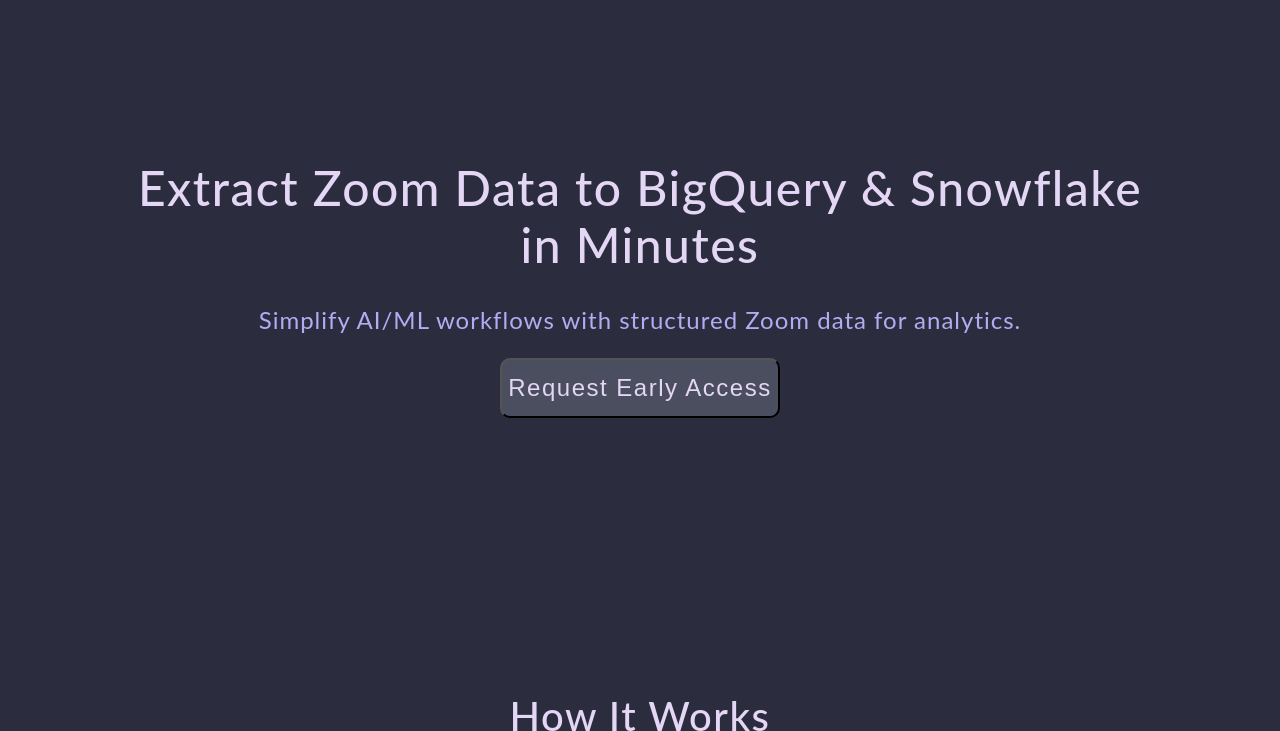
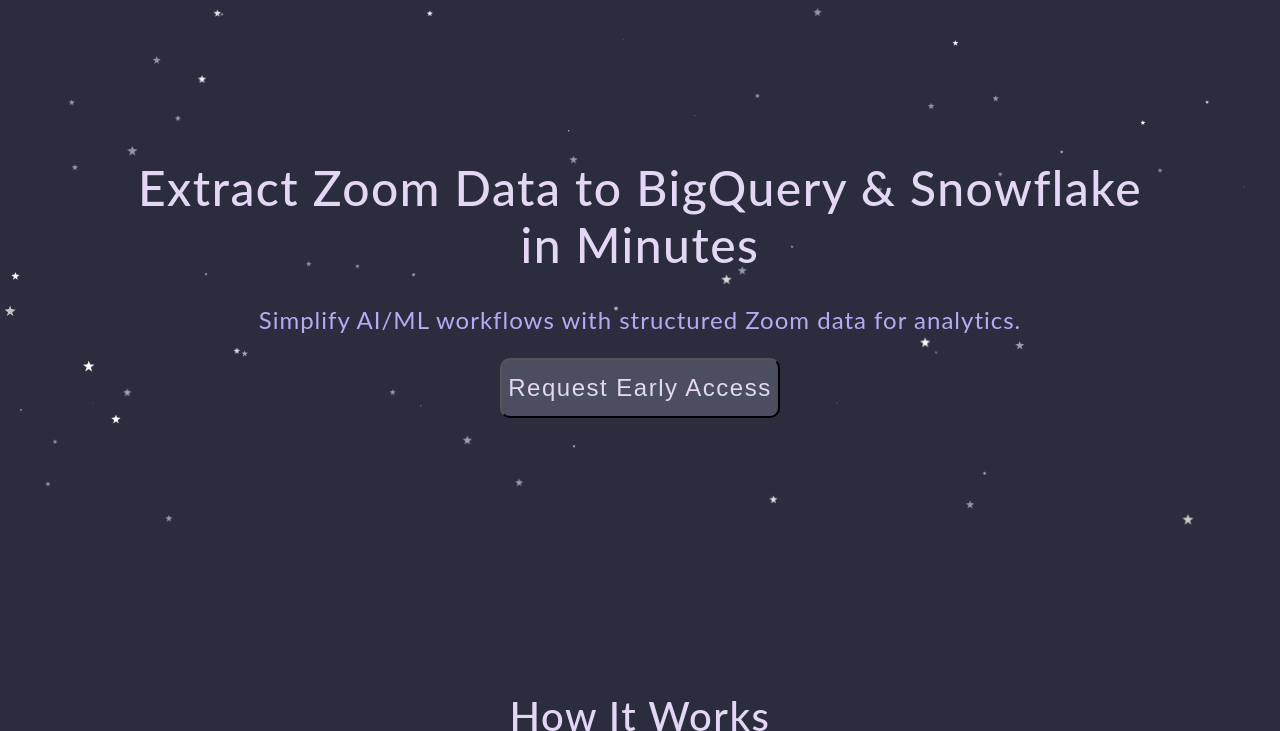
Before and after one commit to ak-starmesh/ak-starmesh.github.io, a plain HTML site: page public/index.html in a window 1280 px wide. Shown: the part 73-804 px from the top of the page. Drawn offline with Linux system fonts and the light colour scheme.

Commit message:
updated hero section to have floating stars.

```diff
--- a/public/index.html
+++ b/public/index.html
@@ -16,6 +16,7 @@
         </nav>
     </header>
     <div class="hero-section">
+        <div class="stars-container"></div> <!-- Container for stars -->
         <h1>Extract Zoom Data to BigQuery & Snowflake in Minutes</h1>
         <p>Simplify AI/ML workflows with structured Zoom data for analytics.</p>
         <button>Request Early Access</button>
@@ -44,5 +45,35 @@
         <p>"Built for Data Engineers & AI Teams"</p>
         <p>Icons: BigQuery, Snowflake, and Zoom logos.</p>
     </div>
+
+    <script>
+        const starsContainer = document.querySelector('.stars-container');
+        const numberOfStars = 100; // Adjust the number of stars as needed
+
+        for (let i = 0; i < numberOfStars; i++) {
+            const star = document.createElement('div');
+            star.classList.add('star');
+
+            // Randomize position
+            const randomX = Math.random() * 100; // Random percentage for X position
+            const randomY = Math.random() * 100; // Random percentage for Y position
+            star.style.left = `${randomX}vw`; // Use viewport width for positioning
+            star.style.top = `${randomY}vh`; // Use viewport height for positioning
+
+            // Randomize size
+            const randomSize = Math.random() * 12; // Size between 1px and 4px
+            star.style.width = `${randomSize}px`;
+            star.style.height = `${randomSize}px`;
+
+            // Randomize animation delay
+            const randomDelay = Math.random() * 1.5; // Delay between 0s and 1.5s
+            star.style.animationDelay = `${randomDelay}s`;
+
+            // Add subtle movement
+            star.style.animation += `, move ${Math.random() * 3 + 2}s infinite alternate`; // Random duration for movement
+
+            starsContainer.appendChild(star);
+        }
+    </script>
 </body>
 </html>
--- a/public/styles.css
+++ b/public/styles.css
@@ -13,6 +13,7 @@
     justify-content: space-between; /* Space between logo and button */
     padding: 10px; /* Padding for spacing */
     background-color: #2B2D3E; /* Background color for the navbar */
+    position: relative; /* Position relative for absolute positioning of stars */
 }
 
 .logo img {
@@ -21,9 +22,64 @@
 }
 
 .hero-section {
-    background-color: #2B2D3E; /* Darker purple hue background */
+    position: relative; /* Position relative for absolute positioning of stars */
     padding: 120px; /* Adjusted padding for better spacing */
     text-align: center;
+    color: #E4D6F5; /* Ensure text is readable against the background */
+    overflow: hidden; /* Hide overflow for stars */
+    background-color: #2B2D3E; /* Fallback background color */
+}
+
+.stars-container {
+    position: absolute; /* Position stars container absolutely */
+    top: 0;
+    left: 0;
+    right: 0;
+    bottom: 0;
+    z-index: 0; /* Ensure stars are behind other content */
+}
+
+.star {
+    position: absolute;
+    background-color: white; /* Star color */
+    clip-path: polygon(50% 0%, 61% 30%, 98% 35%, 68% 57%, 79% 91%, 50% 70%, 21% 91%, 32% 57%, 2% 35%, 39% 30%); /* Star shape */
+    animation: twinkle 1.5s infinite alternate, move 5s infinite alternate; /* Twinkling and moving effect */
+    animation-duration: 1.5s, 5s; /* Duration of twinkling and moving */
+    z-index: 0; /* Ensure stars are behind other content */
+}
+
+/* Twinkling effect */
+@keyframes twinkle {
+    0% {
+        opacity: 0.5;
+    }
+    50% {
+        opacity: 1;
+    }
+    100% {
+        opacity: 0.5;
+    }
+}
+
+/* Movement effect */
+@keyframes move {
+    0% {
+        transform: translate(0, 0);
+    }
+    50% {
+        transform: translate(5px, 5px); /* Move slightly */
+    }
+    100% {
+        transform: translate(0, 0);
+    }
+}
+
+/* Ensure content has a higher z-index */
+.hero-section h1,
+.hero-section p,
+.hero-section button {
+    position: relative; /* Position content relative to the hero section */
+    z-index: 1; /* Ensure content is above the stars */
 }
 
 .hero-section h1 {
@@ -50,6 +106,7 @@
     font-weight: 500; /* Using Medium 500 for the main text elements */
     letter-spacing: 1.5px; /* Adjusted letter spacing for better readability */
     transition: background-color 0.3s ease; /* Smooth transition for hover effect */
+    z-index: 1;
 }
 
 button:hover {
```
